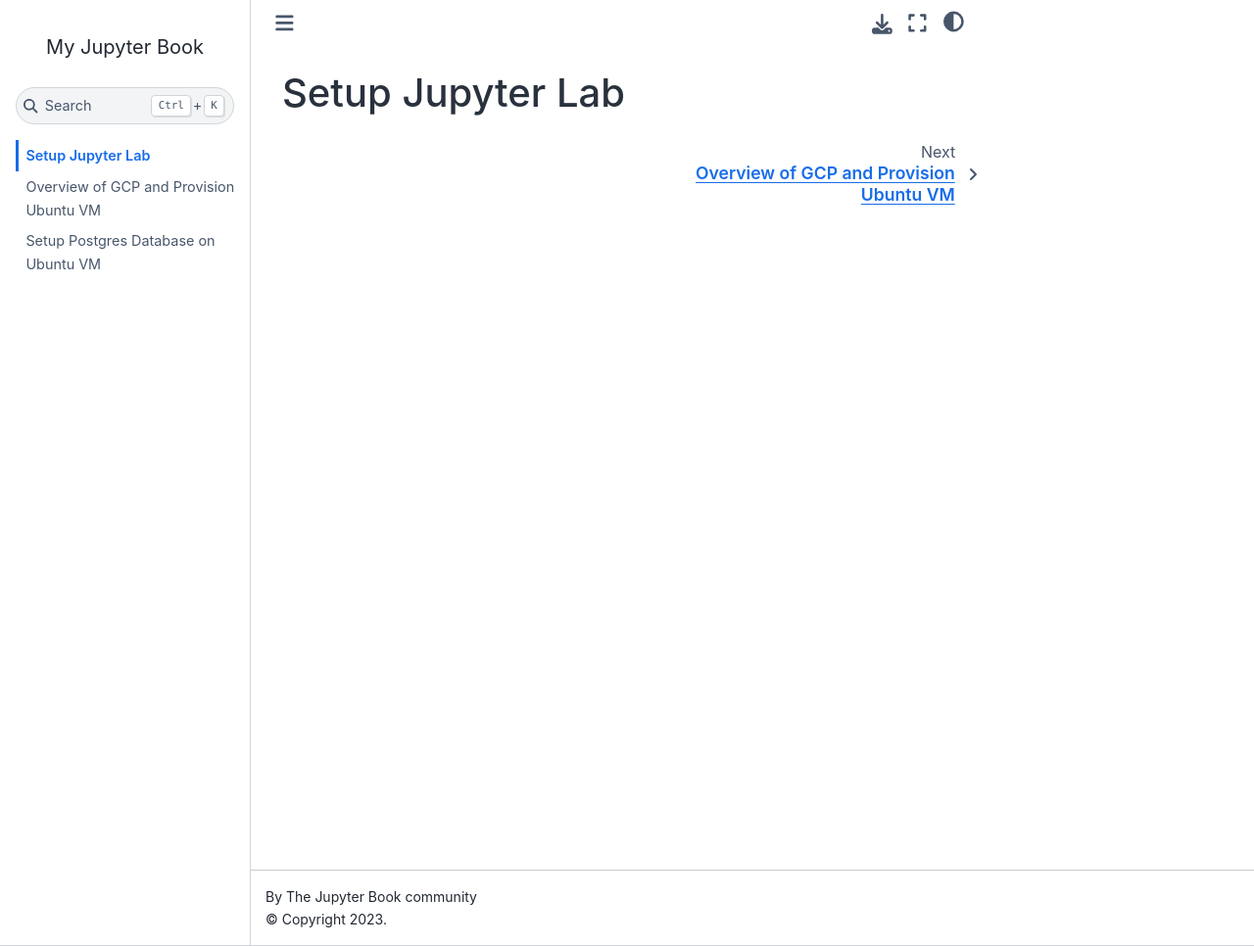
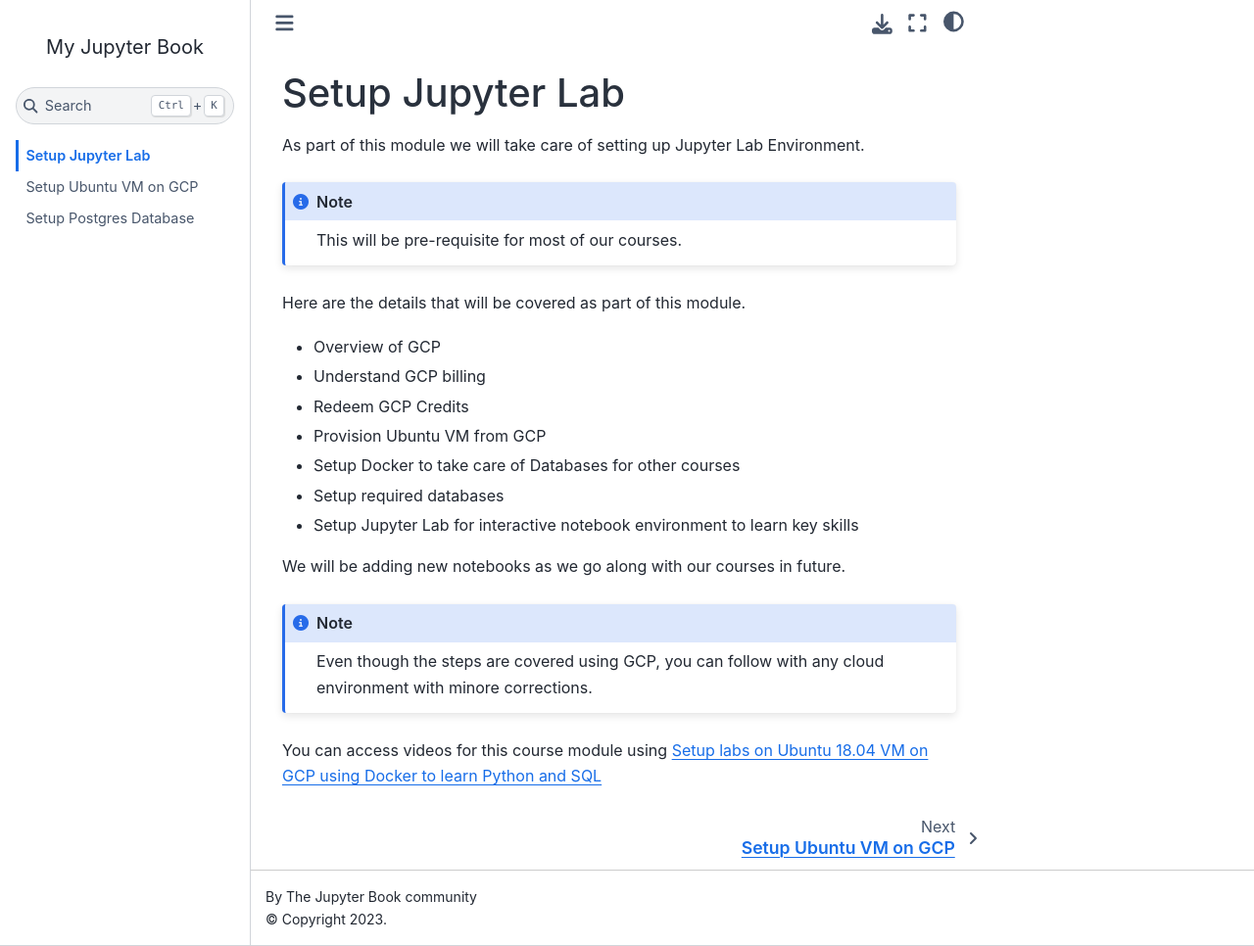
Before and after one commit to itversity/setup-jupyterlab, a Jupyter Book: the page built from setup_jupyterlab.md, in a window 1280 px wide and 966 px high. Shown: the whole window at 98% size. Built offline with Jupyter Book 1.0.4 settings and Sphinx 7.4.7 and the Sphinx Book theme 1.1.4, drawn with Linux system fonts in a browser that asks for light colours.

Commit message:
Formatted the content

````diff
--- a/_toc.yml
+++ b/_toc.yml
@@ -1,4 +1,4 @@
 - file: setup_jupyterlab
   sections:
     - file: 02_setup_ubuntu_vm_on_gcp
-    - file: 03_setup_postgres_db
+    - file: 03_setup_postgres_database
--- a/setup_jupyterlab.md
+++ b/setup_jupyterlab.md
@@ -1 +1,24 @@
 # Setup Jupyter Lab
+
+As part of this module we will take care of setting up Jupyter Lab Environment.
+
+```{note}
+This will be pre-requisite for most of our courses.
+```
+
+Here are the details that will be covered as part of this module.
+* Overview of GCP
+* Understand GCP billing
+* Redeem GCP Credits
+* Provision Ubuntu VM from GCP
+* Setup Docker to take care of Databases for other courses
+* Setup required databases
+* Setup Jupyter Lab for interactive notebook environment to learn key skills
+
+We will be adding new notebooks as we go along with our courses in future.
+
+```{note}
+Even though the steps are covered using GCP, you can follow with any cloud environment with minore corrections.
+```
+
+You can access videos for this course module using [Setup labs on Ubuntu 18.04 VM on GCP using Docker to learn Python and SQL](https://www.youtube.com/playlist?list=PLf0swTFhTI8qOGXb3e6BmqHGQ-tnsP51q)
````
Also changed, not shown: 02_setup_ubuntu_vm_on_gcp.ipynb, 03_setup_postgres_database.ipynb.
